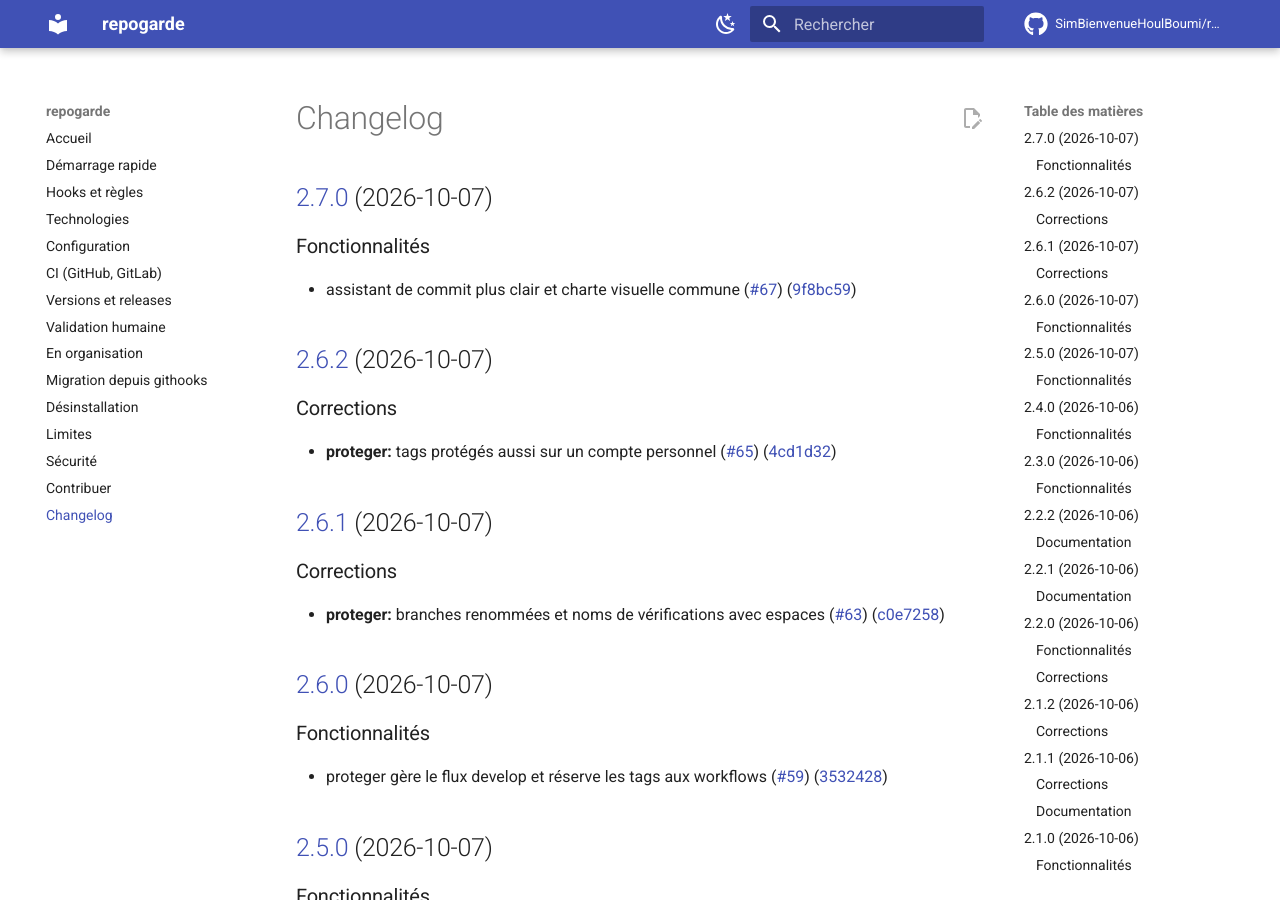
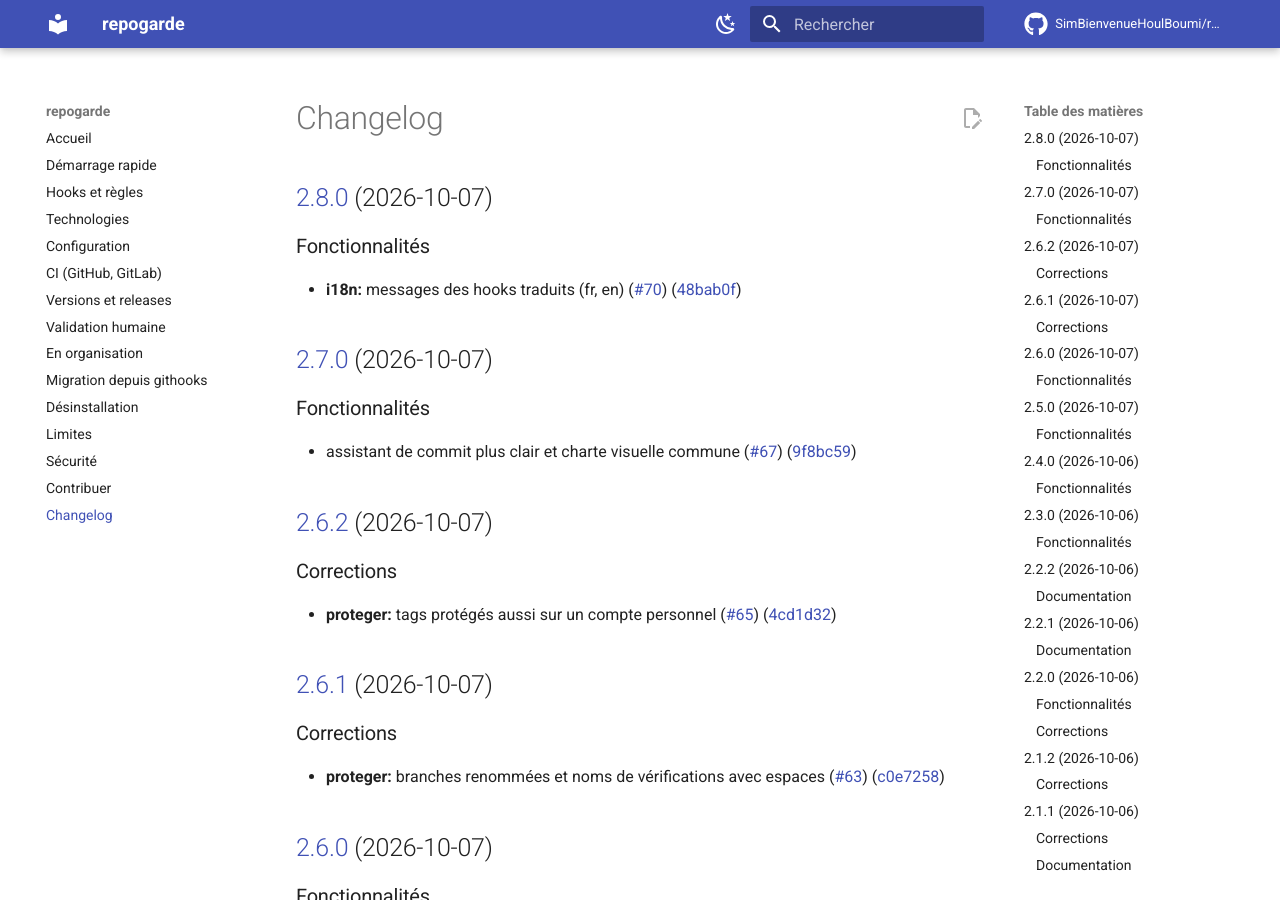
Before and after one commit to SimBienvenueHoulBoumi/githooks, an MkDocs documentation site: the page built from docs/changelog.md, in a window 1280 px wide and 900 px high. Built offline with MkDocs 1.6.1 and Material for MkDocs 9.7.7, drawn with Linux system fonts in a browser that asks for light colours; comment, search, counter and statistics services are not loaded.

```diff
--- a/CHANGELOG.md
+++ b/CHANGELOG.md
@@ -1,4 +1,11 @@
 # Changelog
+
+## [2.8.0](https://github.com/SimBienvenueHoulBoumi/repogarde/compare/v2.7.0...v2.8.0) (2026-10-07)
+
+
+### Fonctionnalités
+
+* **i18n:** messages des hooks traduits (fr, en) ([#70](https://github.com/SimBienvenueHoulBoumi/repogarde/issues/70)) ([48bab0f](https://github.com/SimBienvenueHoulBoumi/repogarde/commit/48bab0fd2ab0508c06493dcd7818b81543c732a5))
 
 ## [2.7.0](https://github.com/SimBienvenueHoulBoumi/repogarde/compare/v2.6.2...v2.7.0) (2026-10-07)
 
```
Also changed, not shown: README.md (+1 -1 lines), docs/ci.md (+1 -1 lines), docs/index.md (+1 -1 lines), .release-please-manifest.json, 3 other files.
